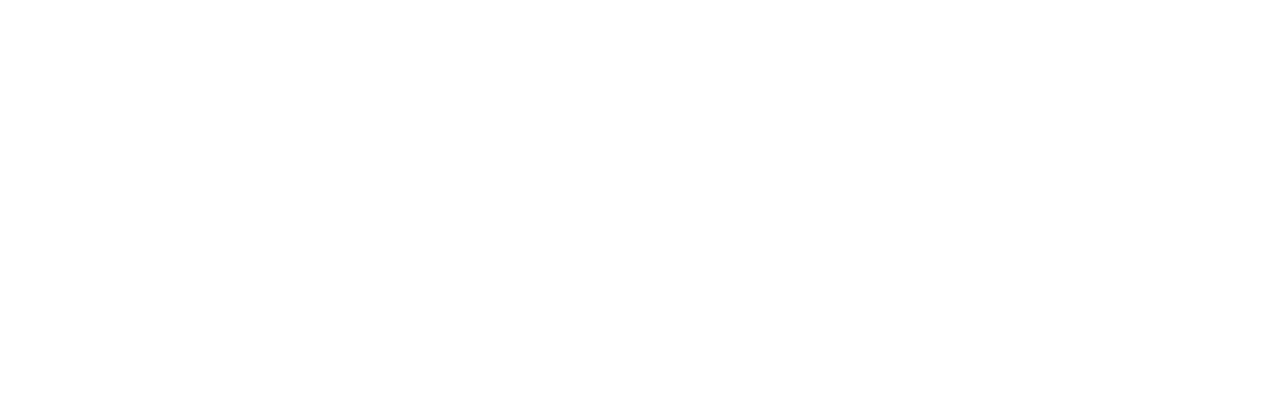
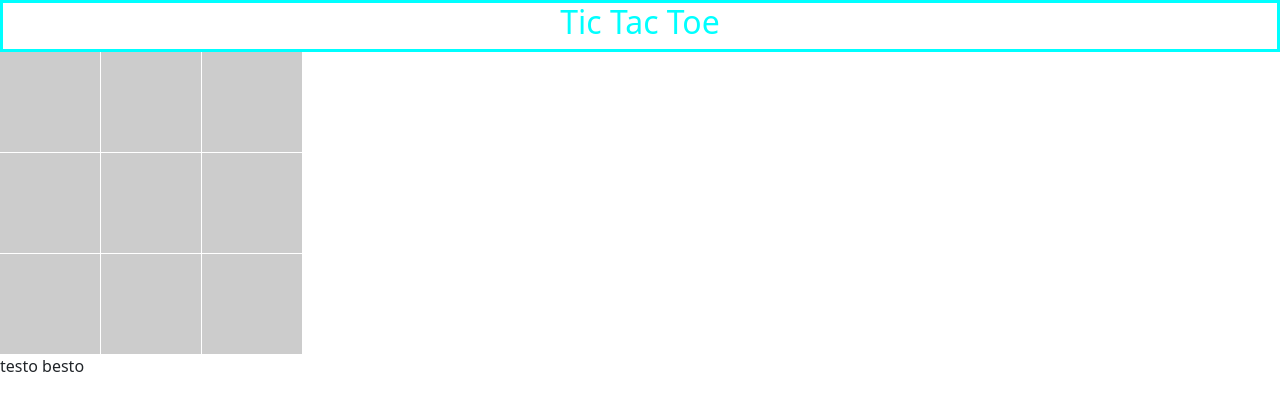
Before and after one commit to Keago99/TicTacToe, a plain HTML site: page index.html in a window 1280 px wide. Drawn offline with nearby package versions, Linux system fonts and the light colour scheme.

Commit message:
re-designed everything, on the right track.

```diff
--- a/index.html
+++ b/index.html
@@ -14,6 +14,22 @@
     <link rel="stylesheet" href="styling.css">
 </head>
 <body>
-
+    <div id="navBar">
+        <h2>Tic Tac Toe</h2>
+    </div>
+    <div class="grid">
+        <div class="ticBox"></div>
+        <div class="ticBox"></div>
+        <div class="ticBox"></div>
+        <div class="ticBox"></div>
+        <div class="ticBox"></div>
+        <div class="ticBox"></div>
+        <div class="ticBox"></div>
+        <div class="ticBox"></div>
+        <div class="ticBox"></div>
+      </div>
+      <div class="winnerDisplay">
+        testo besto
+      </div>
 </body>
 </html>
--- a/scripts.js
+++ b/scripts.js
@@ -1,18 +1,32 @@
 
-// Player factory for creating new players
-const Player = (name) => {
-    let score = 0;
-    const getName = ()  => name;
-    const getScore = () => score;
-    return{getName, getScore};
+// Player factory to create player objects.
+const playerFactory = (name, symbol) => {
+    return {name, symbol};
 };
 
-// module for gameboard
-var gameBoard = (function(){
+// BoardModule for things that have to do with the gameboard only
+const boardModule = (() => {
+
+    // An array where the board information is stored, with 9 slots.
+    boardArray = [8];
+
+    // Adding all the ticBoxes to a DOM collection of elements.
+    const ticBoxes = document.querySelectorAll('.ticBox');
+
+    // A function that happens when the user clicks on any of the boards.
+    function clickBox(){
+        this.innerText = "testo";
+    }
+
+
+    for (i = 0; i < ticBoxes.length; i++){
+        ticBoxes[i].addEventListener('click', clickBox);
+        ticBoxes[i].dataset.Name = i;
+    }
+})();
+
+
+// a module controller for the game
+const gameController =  (() => {
 
 })();
-
-// module for gamecontroller
-var gameController = (function (){
-
-})();
--- a/styling.css
+++ b/styling.css
@@ -0,0 +1,19 @@
+#navBar{
+    display: flex;
+    align-items: center;
+    justify-content: center;
+    border: solid;
+    color: #00ffff;
+}
+
+.grid {
+    display: grid;
+    gap: 1px;
+    grid-template-columns: repeat(3, 100px);
+    grid-template-rows: repeat(3, 100px);
+  }
+
+  div > div {
+    padding: 10px;
+    background-color: #ccc;
+  }
```
